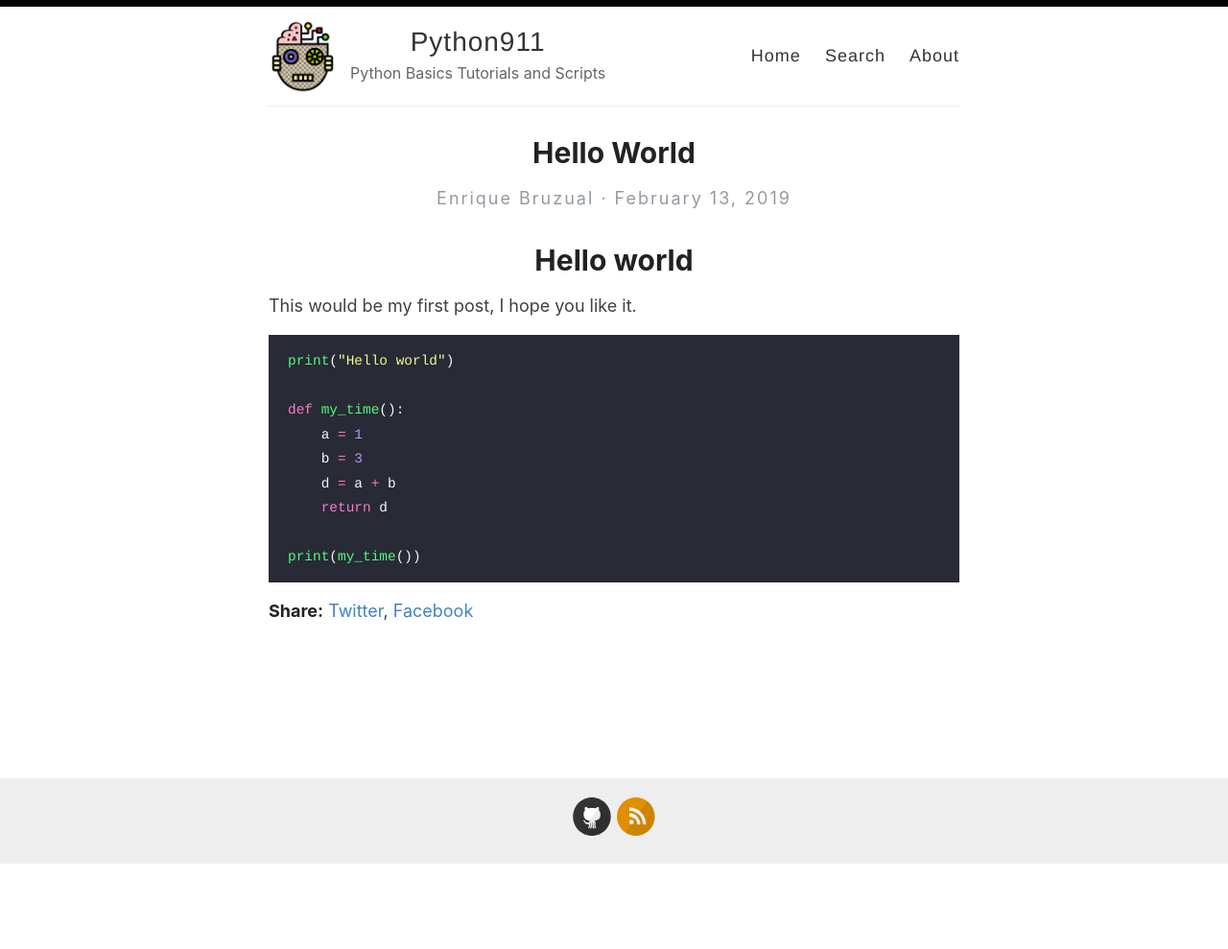
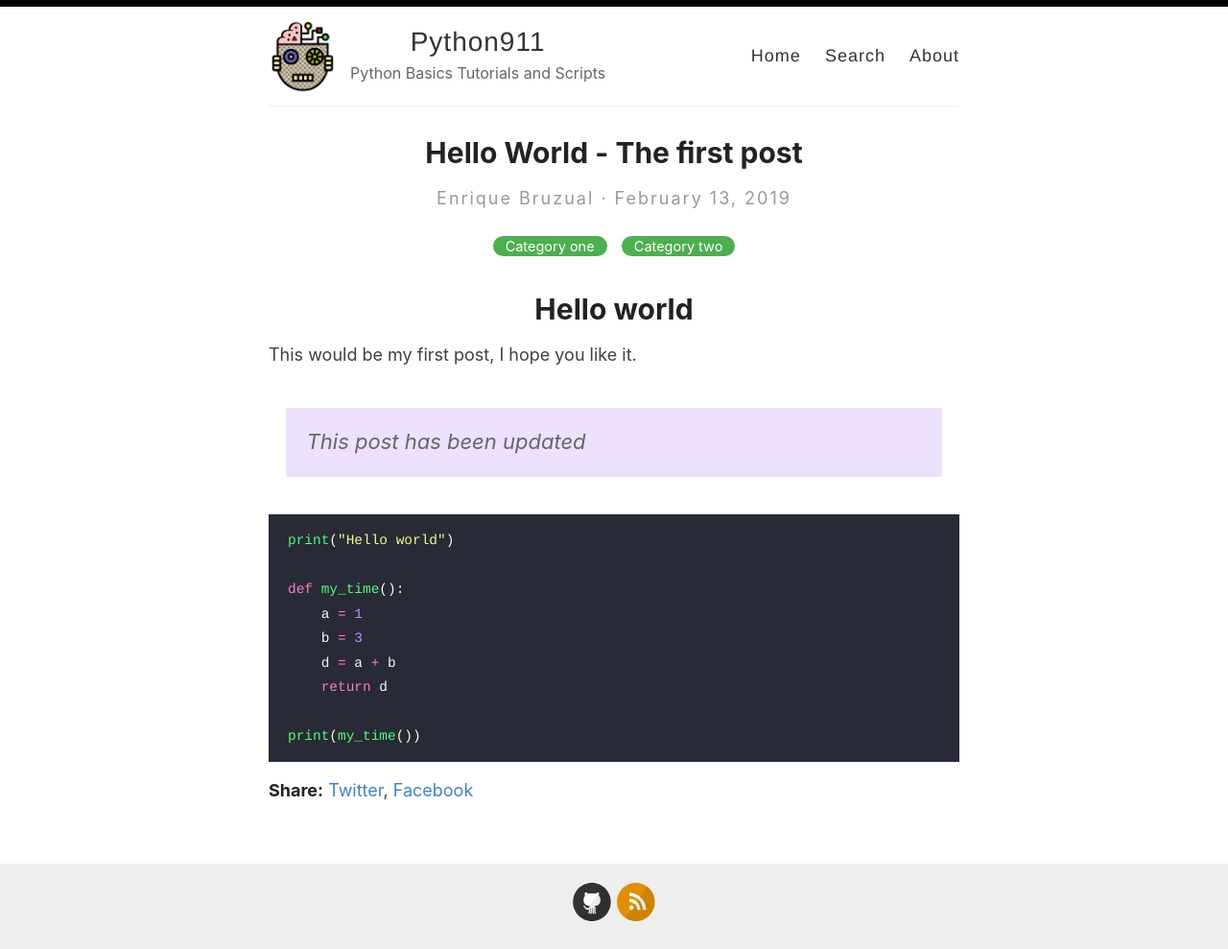
Before and after one commit to KikeVen/python911, a Jekyll site: the page built from _posts/2019-2-13-Hello-World.md, in a window 1280 px wide. Shown: the whole page at 96% size. Built offline with Jekyll 4.4.1, drawn with Linux system fonts in a browser that asks for light colours; our own code applies the rules of GitHub Pages for plain Markdown files; before the commit the page ends 901 px from its top, so only the background shows below that.

Commit message:
update from VSC

````diff
--- a/_posts/2019-2-13-Hello-World.md
+++ b/_posts/2019-2-13-Hello-World.md
@@ -1,6 +1,14 @@
+---
+layout: post
+title: Hello World - The first post
+categories: [Category one, Category two]
+---
+
 # Hello world
 
 This would be my first post, I hope you like it.
+
+> This post has been updated
 
 ```python
 print("Hello world")
````
